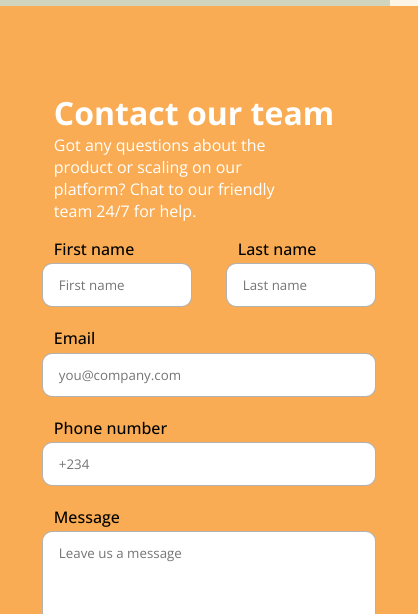
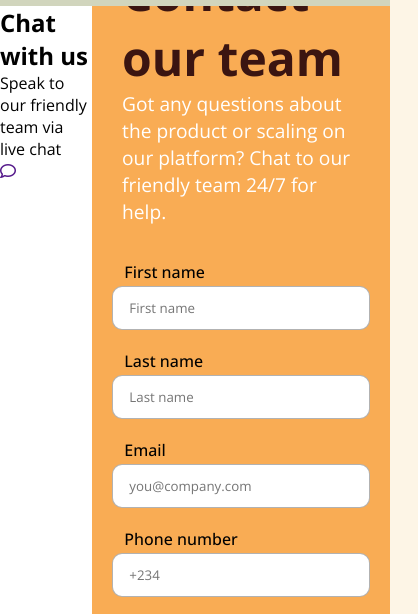
Before and after one commit to Bayshe/oyopts, a website: page index.html in a window 390 px wide. Shown: the part 2435-3049 px from the top of the page, 418 px wide, since content can reach past the window. Drawn offline with nearby package versions, Linux system fonts and the light colour scheme.

Commit message:
faq styling

```diff
--- a/index.html
+++ b/index.html
@@ -150,7 +150,11 @@
 
     <div class="customer_service_form">
         <div class="cus_01">
-
+            <h2>Chat with us</h2>
+            <span>Speak to our friendly team via live chat</span>
+            <div class="cus_handles">
+                <a href=""><i class="fa-regular fa-comment"></i></a>
+            </div>
         </div>
         <div class="cus_02">
             <div class="cus_header">
--- a/style.css
+++ b/style.css
@@ -587,7 +587,7 @@ section#hero {
 .cus_header{
     color: var(--white);
     width: 80%;
-    padding-left: 0.75rem;
+
 }
 
 .cus_input{
@@ -617,8 +617,14 @@ section#hero {
     align-items: center;
 }
 
+.cus_header h1{
+    color: var(--primary-color-extra-deep);
+    font-size: 3rem;
+}
+
 .cus_header p{
-   width: 70%;
+    font-size: 1.2rem;
+   width: 100%;
 }
 
 
@@ -663,6 +669,15 @@ section#hero {
 }
 
 @media (max-width:480px) {
+    .cus_form{
+        width: 100%;
+        padding: 20px;
+
+    }
+
+
+
+
     .customer_service_form{
         display: flex;
         flex-direction: row;
@@ -671,6 +686,16 @@ section#hero {
     .cus_02{
         padding: 0px 0;
         justify-content: center;
+    }
+
+
+    .cus_first_last{
+        flex-direction: column;
+        gap: 20px;
+    }
+
+    .fl1 , .fl2{
+        width: 100%;
     }
 }
 
@@ -1347,7 +1372,7 @@ padding: 40px 0;
 .faq_list{
     margin: auto;
     max-width: var(--max-width);
-    height: 2113px;
+    height: 100%;
     margin: auto;
     display: flex;
     justify-content: space-between;
@@ -1359,17 +1384,14 @@ padding: 40px 0;
     margin-top: 50px;
 }
 
-
-
 .faq_accordion{
     width: 100%;
     display: flex;
     flex-direction: column;
     gap: 20px;
-
-}
-
-
+    align-items: center;
+
+}
 
 .accordion_li {
     width:100%;
@@ -1392,6 +1414,23 @@ padding: 40px 0;
     justify-content: space-between;
 }
 
+/*fap page responsive*/
+@media (max-width:769px) {
+    .faq_list{
+        padding: 20px;
+    }
+
+    .faq_header{
+        flex-direction: column;
+        gap: 20px;
+        border-radius: 0;
+    }
+
+    .faq_header h1{
+        font-weight: 700;
+        text-align: center;
+    }
+}
 
 input[type="checkbox"]{
     display: none;
```
